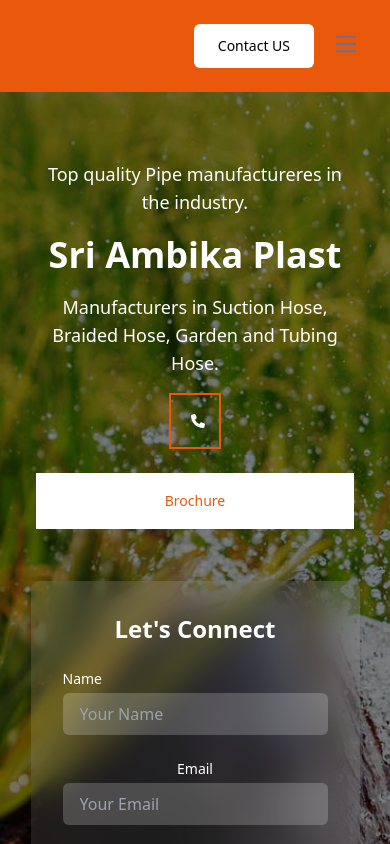
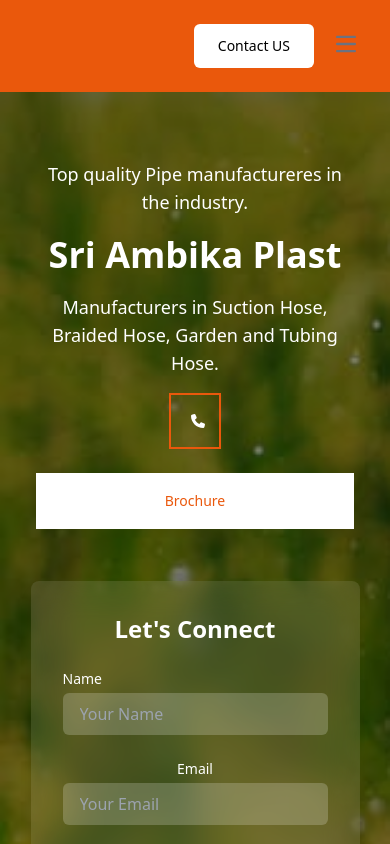
Before and after one commit to akshitchowdhury/SriAmbikaPlast, a React (Create React App) app: page / in a window 390 px wide. Shown: the top 844 px of the page. Built offline with nearby package versions, Linux system fonts and the light colour scheme.

Commit message:
designs5

```diff
--- a/src/components/Home/Home.jsx
+++ b/src/components/Home/Home.jsx
@@ -11,7 +11,7 @@
 const Home = () => {
   return (
     <>
-      <div className="home h-[100vh] md:h-[100vh]">
+      <div className="home h-[240vh] md:h-[100vh]">
         <div
           className="container absolute top-[0px]
        mx-auto px-4 py-8 flex flex-col md:flex-row items-center justify-center gap-8"
```
